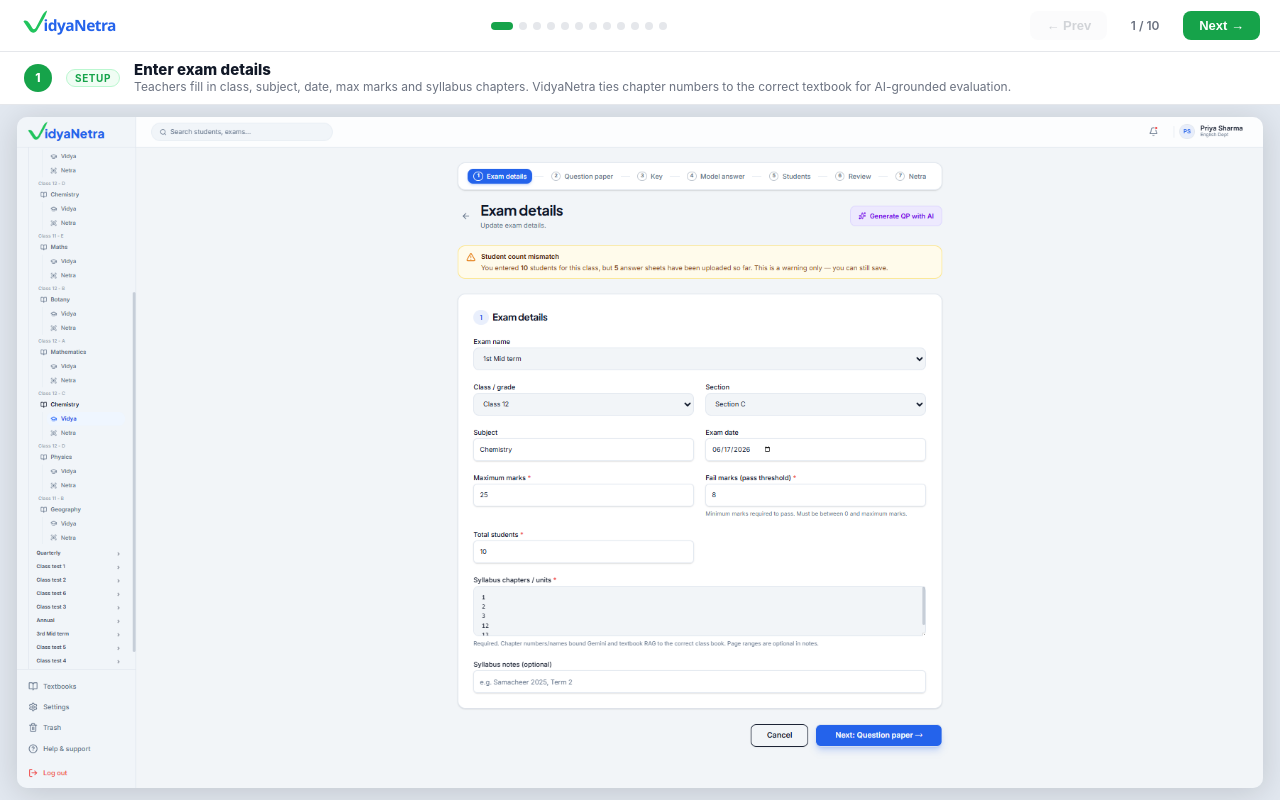
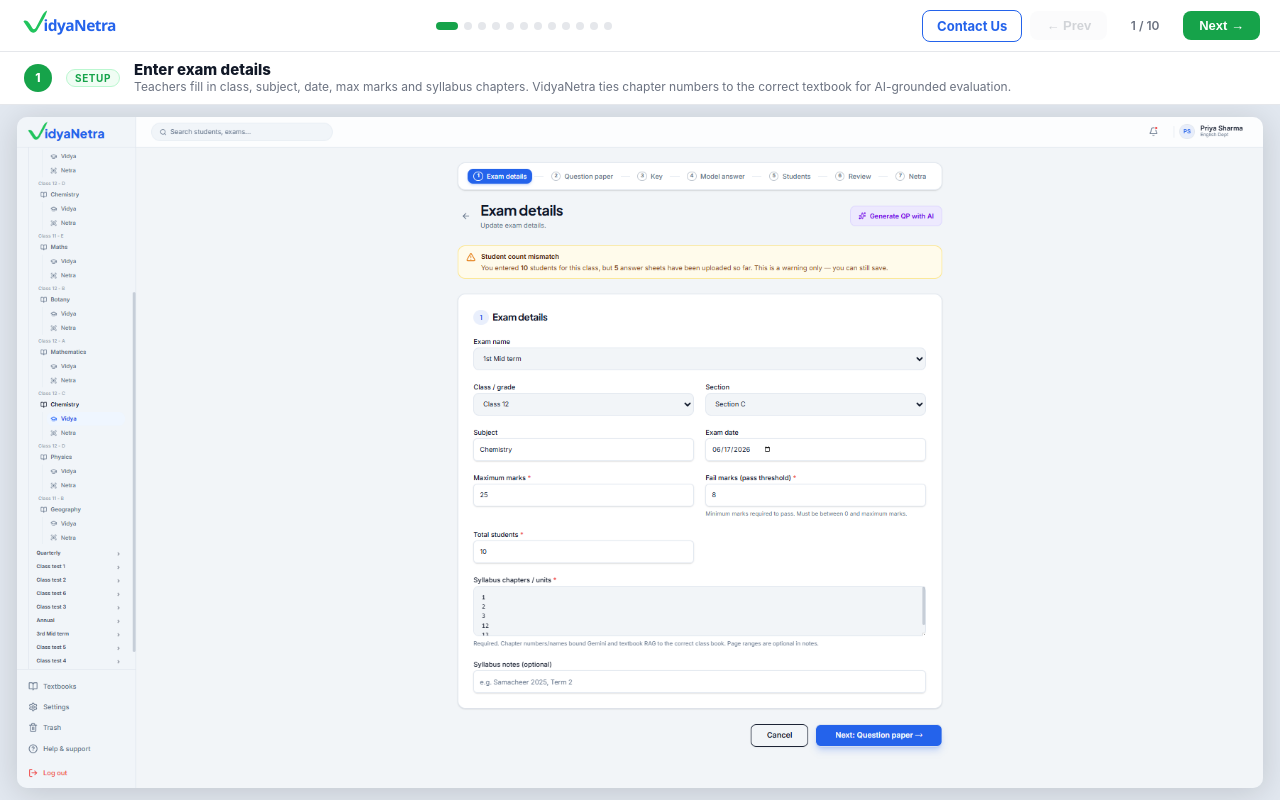
Before and after one commit to Deva-Harvard/VidyaNetra-Docs, a plain HTML site: page demo/index.html in a window 1280 px wide. Drawn offline with Linux system fonts and the light colour scheme.

Commit message:
Demo: add Contact Us button in header on all slides

```diff
--- a/demo/index.html
+++ b/demo/index.html
@@ -171,6 +171,7 @@
     <div class="topbar-mid" id="dotNav"></div>
 
     <div class="topbar-right">
+      <a href="https://vidyanetra.org/#contact-faq" style="text-decoration:none;font-size:13px;font-weight:700;color:#2463EB;padding:7px 14px;border:1px solid #2463EB;border-radius:8px;white-space:nowrap;">Contact Us</a>
       <button class="nav-btn prev" id="prevBtn" onclick="navigate(-1)" disabled>← Prev</button>
       <span class="step-counter" id="stepCounter">1 / 10</span>
       <button class="nav-btn next" id="nextBtn" onclick="navigate(1)">Next →</button>
```
